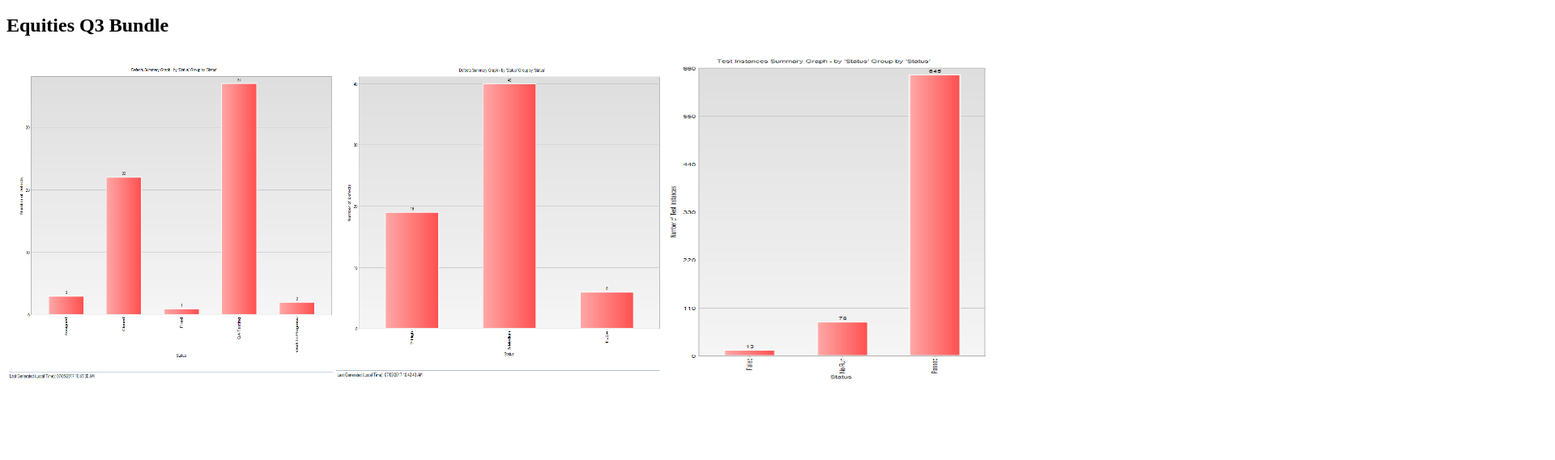
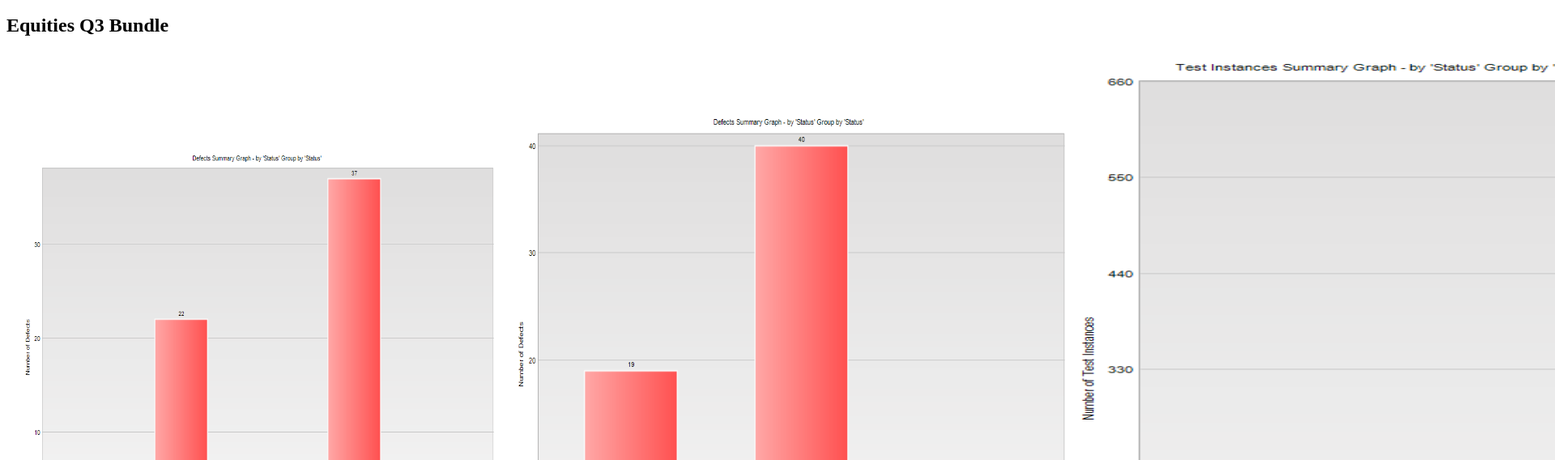
Before and after one commit to edgtmx/edgtmx.github.io, a plain HTML site: page index.html in a window 1280 px wide. Shown: the part 48-616 px from the top of the page at 81% size, 1920 px wide, since content can reach past the window. Drawn offline with Linux system fonts and the light colour scheme.

Commit message:
resize graphs to 500,600,700

```diff
--- a/index.html
+++ b/index.html
@@ -5,9 +5,9 @@
 <h2>Equities Q3 Bundle</h2>
 <table>
   <tr>
-    <td><img src="./projects/Q3_bundle/DefectsByStatus.png" height="400" width="400"></td>
-    <td><img src="./projects/Q3_bundle/DefectsBySeverity.png" height="400" width="400"></td>
-    <td><img src="./projects/Q3_bundle/TestsByStatus.png" height="400" width="400"></td>
+    <td><img src="./projects/Q3_bundle/DefectsByStatus.png" height="600" width="600"></td>
+    <td><img src="./projects/Q3_bundle/DefectsBySeverity.png" height="700" width="700"></td>
+    <td><img src="./projects/Q3_bundle/TestsByStatus.png" height="800" width="800"></td>
   </tr>
 </table>
 </body>
```
